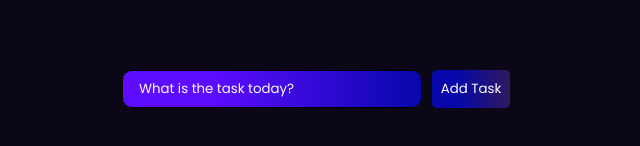
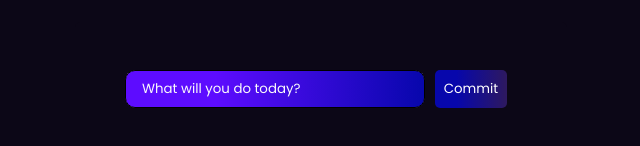
Before and after one commit to ecr00012/todo-app-repo, a React (Create React App) app: page / in a window 1280 px wide. Shown: the part 188-334 px from the top of the page, without its empty margins (319-959 px from the left). Built offline with nearby package versions, Linux system fonts and the light colour scheme.

Commit message:
new words

```diff
--- a/src/components/TodoForm.js
+++ b/src/components/TodoForm.js
@@ -13,9 +13,9 @@ export const TodoForm= ({addTodo}) => {
     }
     return (
         <form className = 'TodoForm' onSubmit = {handleSubmit}>
-            <input type = "text" className = 'todo-input'  placeholder = 'What is the task today?' onChange =
+            <input type = "text" className = 'todo-input'  placeholder = 'What will you do today?' onChange =
             {(e) => setValue(e.target.value)}></input>
-            <button type = 'submit' className = 'todo-btn'>Add Task</button>
+            <button type = 'submit' className = 'todo-btn'>Commit</button>
         </form>
     )
 }
```
